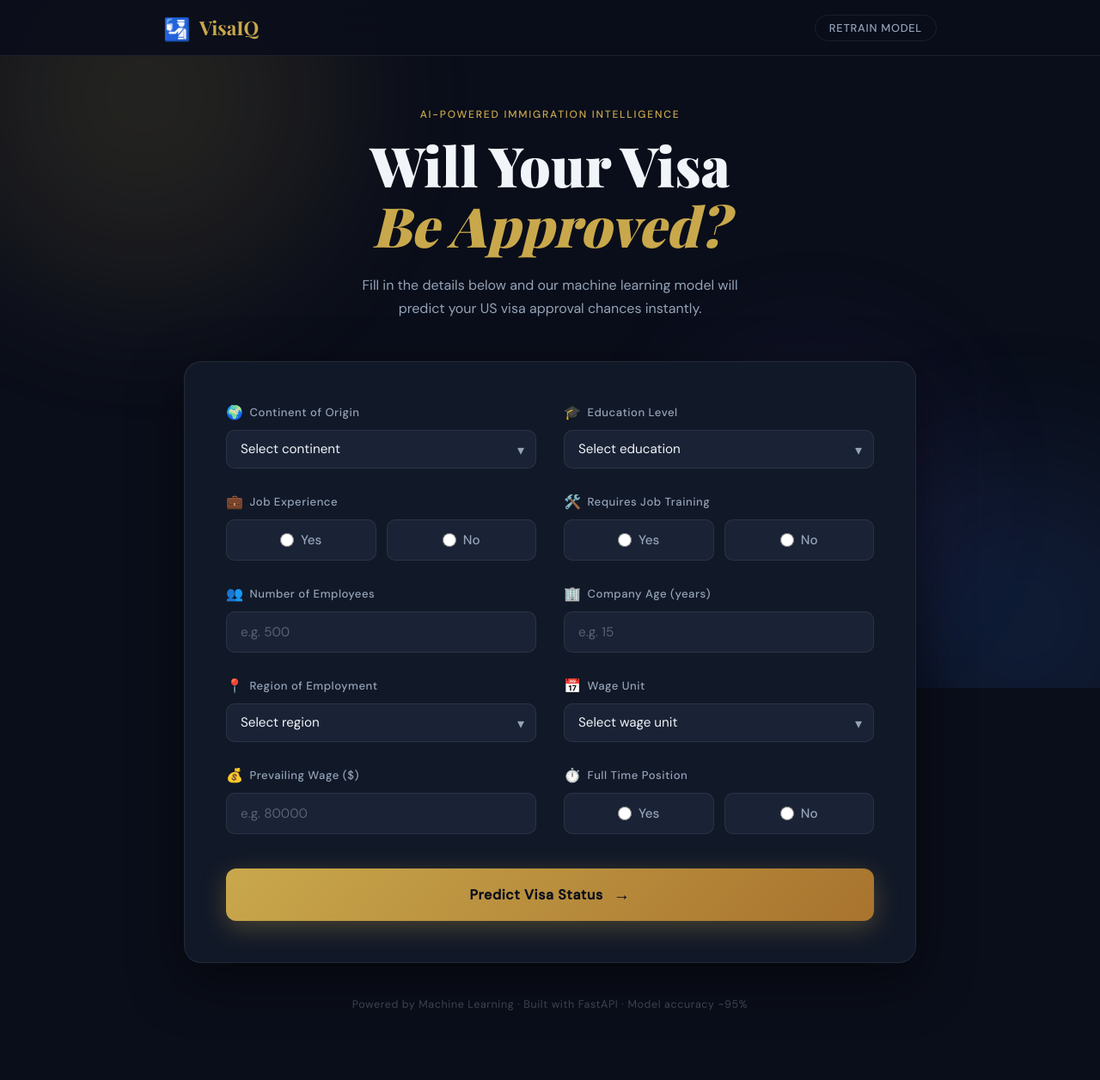
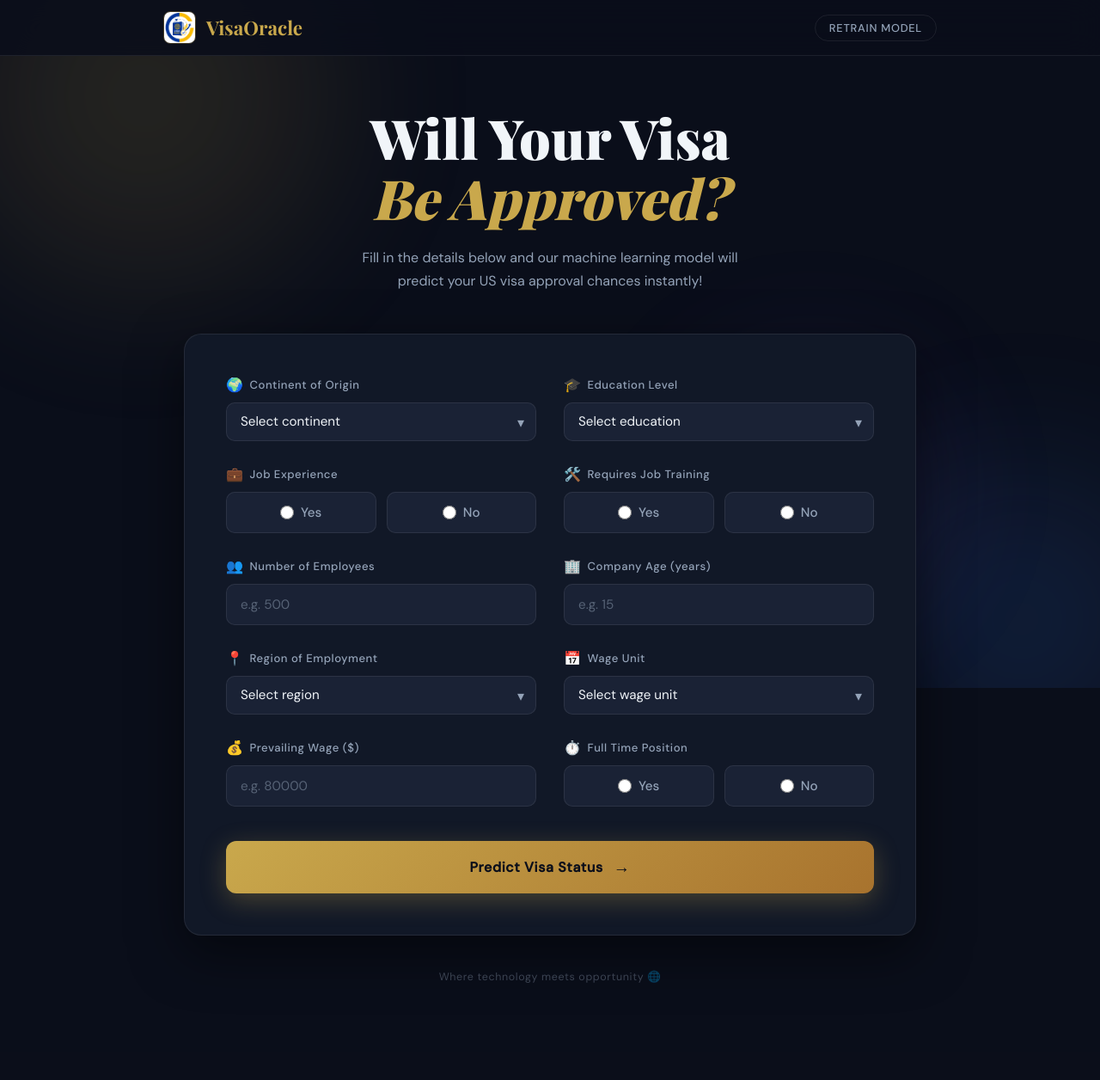
Before and after one commit to chandrajyothi05/global-mobility-application-analyzer, a FastAPI app: page / in a window 1280 px wide. Shown: the whole page at 86% size. After the commit the page ends 1143 px from the top, so only its background shows below. Run offline with FastAPI, Linux system fonts and the light colour scheme; parts of the project's set-up code (start-up, migrations or seed data) failed here and were passed over.

Commit message:
made changes to front end- retrain popup and picture

```diff
--- a/app.py
+++ b/app.py
@@ -1,21 +1,21 @@
-from fastapi import FastAPI,Request
+from fastapi import FastAPI, Request
 from fastapi.middleware.cors import CORSMiddleware
 from fastapi.responses import Response
 from fastapi.templating import Jinja2Templates
 from fastapi.staticfiles import StaticFiles
-from fastapi.responses import HTMLResponse, RedirectResponse
+from fastapi.responses import HTMLResponse
 from uvicorn import run as app_run
 from typing import Optional
-from visa.constants import APP_HOST,APP_PORT
-from visa.pipeline.prediction_pipeline import VisaData,VisaClassifier
+from visa.constants import APP_HOST, APP_PORT
+from visa.pipeline.prediction_pipeline import VisaData, VisaClassifier
 from visa.pipeline.training_pipeline import TrainingPipeline
 from dotenv import load_dotenv
 load_dotenv()
 
-app=FastAPI()
-app.mount("/static",StaticFiles(directory="static"),name="static")
+app = FastAPI()
+app.mount("/static", StaticFiles(directory="static"), name="static")
 templates = Jinja2Templates(directory="templates")
-origins=['*']
+origins = ['*']
 
 app.add_middleware(
     CORSMiddleware,
@@ -25,8 +25,9 @@ app.add_middleware(
     allow_headers=['*'],
 )
 
+
 class DataForm:
-    def __init__(self, request:Request):
+    def __init__(self, request: Request):
         self.request: Request = request
         self.continent: Optional[str] = None
         self.education_of_employee: Optional[str] = None
@@ -40,7 +41,7 @@ class DataForm:
         self.company_age: Optional[str] = None
 
     async def get_usvisa_data(self):
-        form= await self.request.form()
+        form = await self.request.form()
         self.continent = form.get("continent")
         self.education_of_employee = form.get("education_of_employee")
         self.has_job_experience = form.get("has_job_experience")
@@ -52,56 +53,57 @@ class DataForm:
         self.full_time_position = form.get("full_time_position")
         self.company_age = form.get("company_age")
 
+
 @app.get("/", tags=["authentication"])
-async def index(request:Request):
+async def index(request: Request):
     return templates.TemplateResponse(
-        "visa.html",{"request":request, "context":"Rendering"}
+        "visa.html", {"request": request, "context": "Rendering"}
     )
+
 
 @app.get("/train")
 async def trainRouteClient():
     try:
-        train_pipeline=TrainingPipeline()
+        train_pipeline = TrainingPipeline()
         train_pipeline.run_pipeline()
         return Response("Training Successful")
     except Exception as e:
         return Response(f"Error Occurred! {e}")
 
+
 @app.post("/")
-async def predictRouteClient(request:Request):
+async def predictRouteClient(request: Request):
     try:
         form = DataForm(request)
         await form.get_usvisa_data()
 
         usvisa_data = VisaData(
-            continent = form.continent,
-            education_of_employee = form.education_of_employee,
-            has_job_experience = form.has_job_experience,
-            requires_job_training = form.requires_job_training,
-            no_of_employees = form.no_of_employees,
-            region_of_employment = form.region_of_employment,
-            prevailing_wage = form.prevailing_wage,
-            unit_of_wage = form.unit_of_wage,
-            full_time_position = form.full_time_position,
-            company_age = form.company_age,
+            continent=form.continent,
+            education_of_employee=form.education_of_employee,
+            has_job_experience=form.has_job_experience,
+            requires_job_training=form.requires_job_training,
+            no_of_employees=form.no_of_employees,
+            region_of_employment=form.region_of_employment,
+            prevailing_wage=form.prevailing_wage,
+            unit_of_wage=form.unit_of_wage,
+            full_time_position=form.full_time_position,
+            company_age=form.company_age,
         )
 
         visa_df = usvisa_data.get_usvisa_input_data_frame()
-        model_predictor=VisaClassifier()
+        model_predictor = VisaClassifier()
 
-        value=model_predictor.predict(dataframe=visa_df)[0]
+        value = model_predictor.predict(dataframe=visa_df)[0]
 
-        status = None
-        if value == 1:
-            status = "Visa approved"
-        else:
-            status = "Visa Not Approved"
+        status = "Visa Approved" if value == 1 else "Visa Not Approved"
+
         return templates.TemplateResponse(
-            "visa.html",{"request": request ,"context": status}
+            "visa.html", {"request": request, "context": status}
         )
 
     except Exception as e:
         return {"status": False, "error": f"{e}"}
 
-if __name__=="__main__":
-    app_run(app, host=APP_HOST,port= APP_PORT)
+
+if __name__ == "__main__":
+    app_run(app, host=APP_HOST, port=APP_PORT)
--- a/static/css/style.css
+++ b/static/css/style.css
@@ -93,14 +161,20 @@ body {
 .nav-brand {
     display: flex;
     align-items: center;
-    gap: 10px;
+    gap: 12px;
     font-family: 'Playfair Display', serif;
     font-size: 1.4rem;
     font-weight: 700;
     color: var(--gold);
 }
 
-.brand-icon { font-size: 1.6rem; }
+.brand-logo {
+    width: 38px;
+    height: 38px;
+    border-radius: 8px;
+    object-fit: cover;
+    border: 1px solid rgba(201,168,76,0.3);
+}
 
 .train-btn {
     font-family: 'DM Sans', sans-serif;
@@ -136,15 +211,6 @@ body {
     text-align: center;
     margin-bottom: 48px;
     animation: fadeUp 0.7s ease both;
-}
-
-.hero-eyebrow {
-    font-size: 0.75rem;
-    font-weight: 500;
-    letter-spacing: 0.15em;
-    text-transform: uppercase;
-    color: var(--gold);
-    margin-bottom: 16px;
 }
 
 .hero-title {
--- a/templates/visa.html
+++ b/templates/visa.html
@@ -17,21 +17,30 @@
         <div class="orb orb-3"></div>
     </div>
 
+
+    <div class="popup-overlay" id="popupOverlay">
+        <div class="popup">
+            <div class="popup-icon" id="popupIcon">⏳</div>
+            <h3 class="popup-title" id="popupTitle">Retraining Model...</h3>
+            <p class="popup-msg" id="popupMsg">Please wait while the pipeline runs. This may take a few minutes.</p>
+            <button class="popup-btn" id="popupBtn" style="display:none" onclick="closePopup()">OK</button>
+        </div>
+    </div>
+
     <nav class="navbar">
         <div class="nav-inner">
             <div class="nav-brand">
-                <span class="brand-icon">🛂</span>
-                <span class="brand-text">VisaIQ</span>
+                <img src="logo.jpeg" alt="VisaOracle Logo" class="brand-logo">
+                <span class="brand-text">VisaOracle</span>
             </div>
-            <a href="/train" class="train-btn">Retrain Model</a>
+            <button class="train-btn" onclick="startRetrain()">Retrain Model</button>
         </div>
     </nav>
 
     <main class="main">
         <div class="hero">
-            <p class="hero-eyebrow">AI-Powered Immigration Intelligence</p>
             <h1 class="hero-title">Will Your Visa<br><em>Be Approved?</em></h1>
-            <p class="hero-subtitle">Fill in the details below and our machine learning model will predict your US visa approval chances instantly.</p>
+            <p class="hero-subtitle">Fill in the details below and our machine learning model will predict your US visa approval chances instantly!</p>
         </div>
 
         {% if context and context != "Rendering" %}
@@ -84,7 +93,7 @@
                     </div>
 
                     <div class="field-group">
-                        <label class="field-label" for="has_job_experience">
+                        <label class="field-label">
                             <span class="label-icon">💼</span> Job Experience
                         </label>
                         <div class="radio-group">
@@ -100,7 +109,7 @@
                     </div>
 
                     <div class="field-group">
-                        <label class="field-label" for="requires_job_training">
+                        <label class="field-label">
                             <span class="label-icon">🛠️</span> Requires Job Training
                         </label>
                         <div class="radio-group">
@@ -170,7 +179,7 @@
                     </div>
 
                     <div class="field-group">
-                        <label class="field-label" for="full_time_position">
+                        <label class="field-label">
                             <span class="label-icon">⏱️</span> Full Time Position
                         </label>
                         <div class="radio-group">
@@ -196,9 +205,54 @@
         </div>
 
         <footer class="footer">
-            <p>Powered by Machine Learning · Built with FastAPI · Model accuracy ~95%</p>
+            <p>Where technology meets opportunity 🌐</p>
         </footer>
     </main>
 
+    <script>
+        function startRetrain() {
+            const overlay = document.getElementById('popupOverlay');
+            const icon    = document.getElementById('popupIcon');
+            const title   = document.getElementById('popupTitle');
+            const msg     = document.getElementById('popupMsg');
+            const btn     = document.getElementById('popupBtn');
+
+            icon.textContent  = '⏳';
+            title.textContent = 'Retraining Model...';
+            msg.textContent   = 'Please wait while the pipeline runs. This may take a few minutes.';
+            btn.style.display = 'none';
+            overlay.classList.add('active');
+
+            fetch('/train')
+                .then(res => res.text())
+                .then(text => {
+                    if (text.toLowerCase().includes('error')) {
+                        icon.textContent  = '❌';
+                        title.textContent = 'Retraining Failed';
+                        msg.textContent   = text;
+                    } else {
+                        icon.textContent  = '✅';
+                        title.textContent = 'Retraining Complete!';
+                        msg.textContent   = 'The model has been successfully retrained and pushed to S3.';
+                    }
+                    btn.style.display = 'block';
+                })
+                .catch(() => {
+                    icon.textContent  = '❌';
+                    title.textContent = 'Something went wrong';
+                    msg.textContent   = 'Could not reach the training endpoint. Please try again.';
+                    btn.style.display = 'block';
+                });
+        }
+
+        function closePopup() {
+            document.getElementById('popupOverlay').classList.remove('active');
+        }
+
+        document.getElementById('popupOverlay').addEventListener('click', function(e) {
+            if (e.target === this) closePopup();
+        });
+    </script>
+
 </body>
 </html>
--- a/visa/constants/__init__.py
+++ b/visa/constants/__init__.py
@@ -58,4 +58,4 @@ MODEL_BUCKET_NAME = "myvisbuc2026"
 MODEL_PUSHER_S3_KEY = "model-registry"
 
 APP_HOST="0.0.0.0"
-APP_PORT= 8081
+APP_PORT= 8082
```
Also changed, not shown: other parts of static/css/style.css (+80 -12 lines), logo.jpeg (added).
